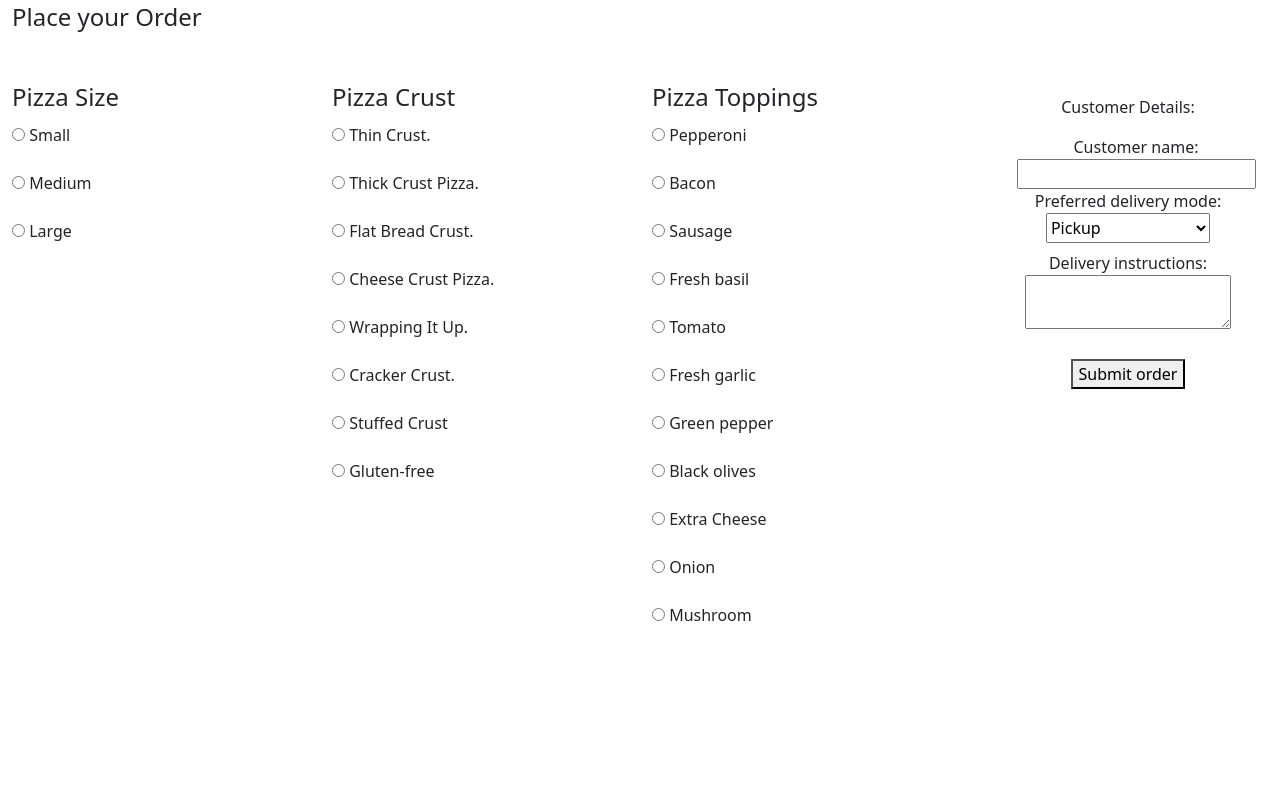
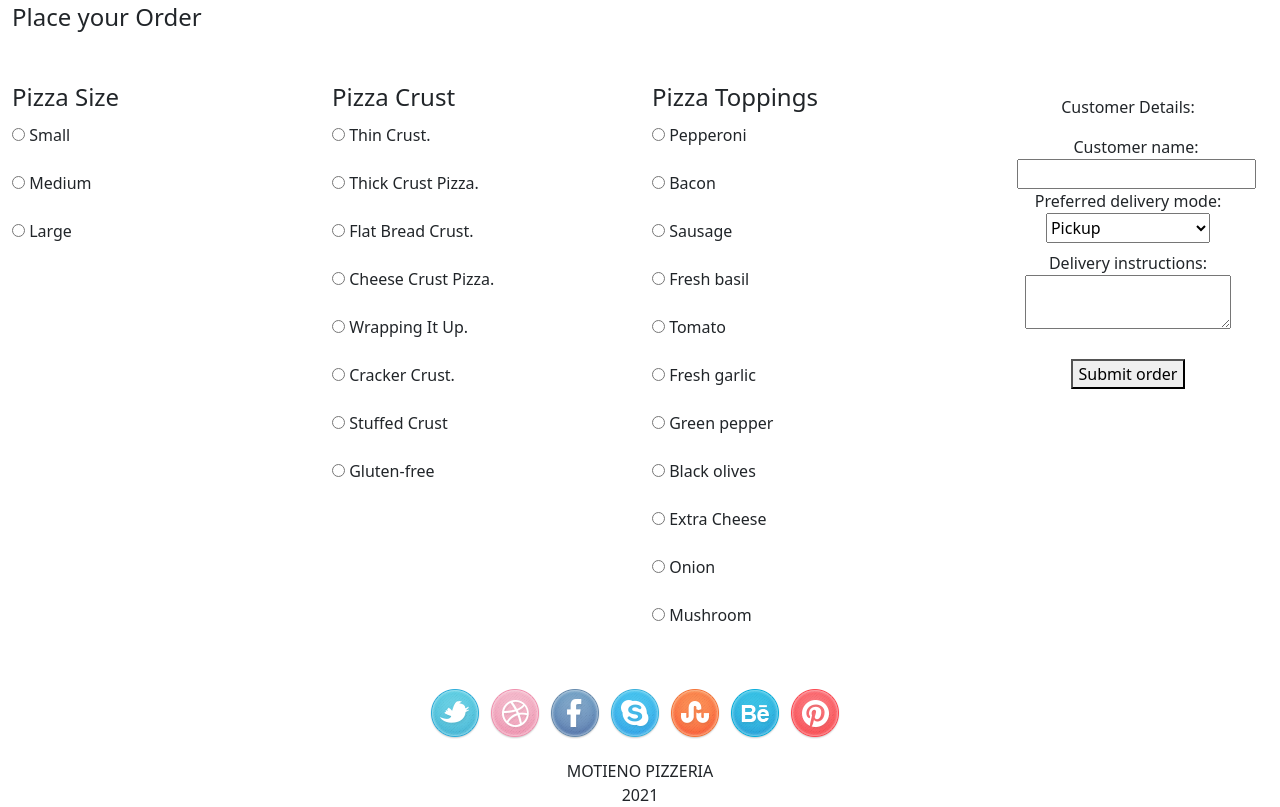
Before and after one commit to milkaotieno/Motieno-Pizzeria, a plain HTML site: page index.html in a window 1280 px wide. Shown: the part 670-1477 px from the top of the page. Before the commit the page ends 1359 px from the top, so only its background shows below. Drawn offline with nearby package versions, Linux system fonts and the light colour scheme; files that its build step writes are made by us from their sources.

Commit message:
add contacts

```diff
--- a/css/style.css
+++ b/css/style.css
@@ -88,3 +88,23 @@ body {
   width: 60%;
   height: 30px;
 }
+.socialm {
+  display: flex;
+  justify-content: center;
+  align-items: center;
+  flex-direction: row;
+  margin-top: 0;
+}
+
+.socialm div {
+  margin-right: 10px;
+}
+
+.footer {
+display: flex;
+justify-content: center;
+align-items: center;
+flex-direction: column;
+margin-top: 20px;
+
+}
--- a/index.html
+++ b/index.html
@@ -151,6 +151,25 @@
 
 
     </div>
+</section>
+<div class="socialm">
+    <div><a href="twitter.com"><img src="images/social_icons/twitter.png" class="img-fluid"></a></div>
+    <div><a href="dribble.com"><img src="images/social_icons/dribble.png" class="img-fluid"></a></div>
+    <div><a href="facebook.com"><img src="images/social_icons/facebook.png" class="img-fluid"></a></div>
+    <!--div><a href="g-plus.com"><img src="images/social_icons/g_plus.png" class="img-fluid"></a></div-->
+    <div><a href="skype.com"><img src="images/social_icons/skype.png" class="img-fluid"></a></div>
+    <div><a href="stumble-upon.com"><img src="images/social_icons/stumble_upon.png" class="img-fluid"></a>
+    </div>
+    <div><a href="behance.com"><img src="images/social_icons/behance.png" class="img-fluid"></a></div>
+    <div><a href="pinterest.com"><img src="images/social_icons/pinterest.png" class="img-fluid"></a></div>
+    <!--div><a href="flickr.com"><img src="images/social_icons/flickr.png" class="img-fluid"></a></div-->
+</div>
+<div class="footer">
+    <div>MOTIENO PIZZERIA</div>
+    <div>2021</div>
+</div>
+</div>
+
 
 <script src="js/scripts.js"></script>
 </body>
```
Also changed, not shown: images/social_icons/behance.png (added), images/social_icons/dribble.png (added), images/social_icons/facebook.png (added), images/social_icons/flickr.png (added), images/social_icons/g_plus.png (added), images/social_icons/pinterest.png (added), images/social_icons/skype.png (added), images/social_icons/stumble_upon.png (added), images/social_icons/twitter.png (added), images/social_icons/you_tube.png (added).
